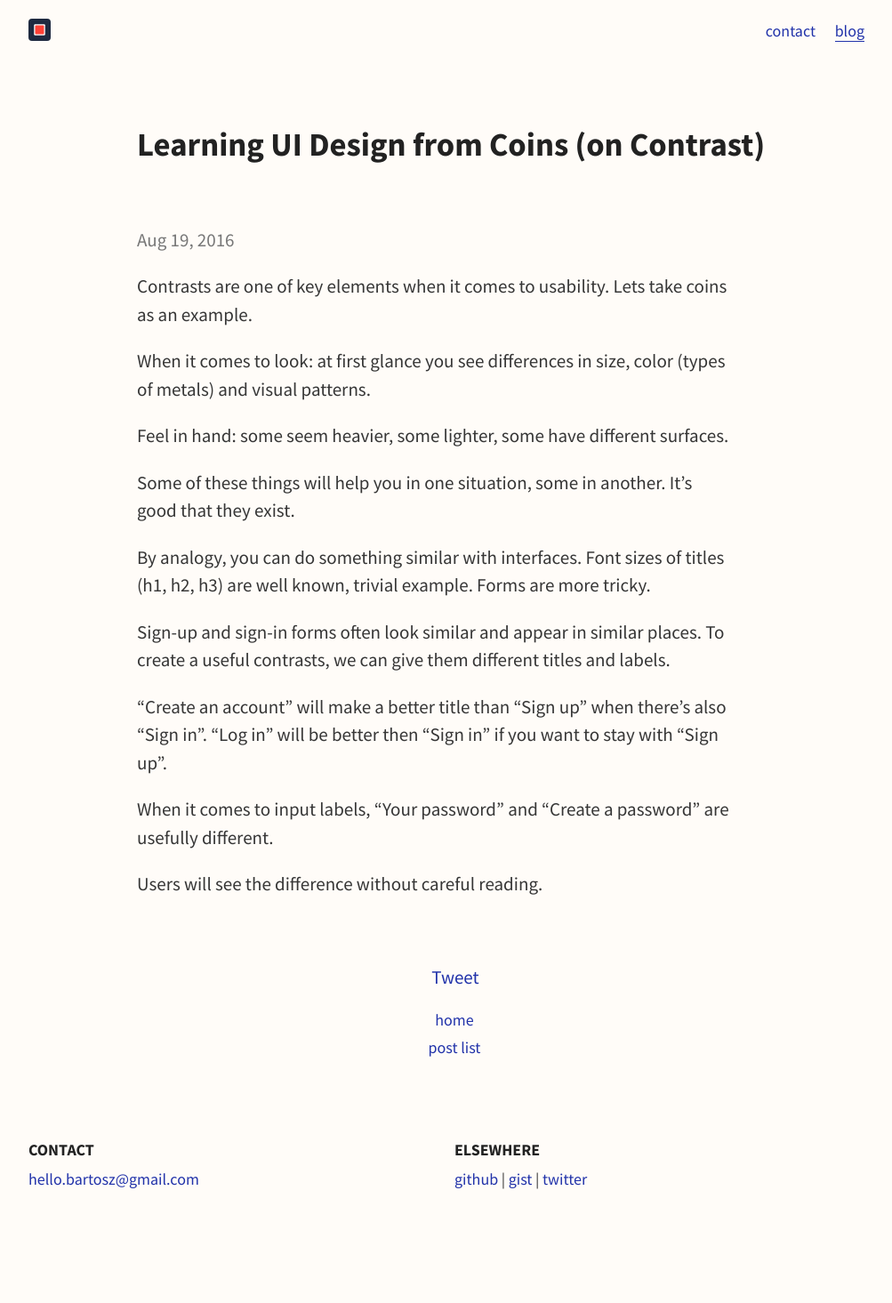
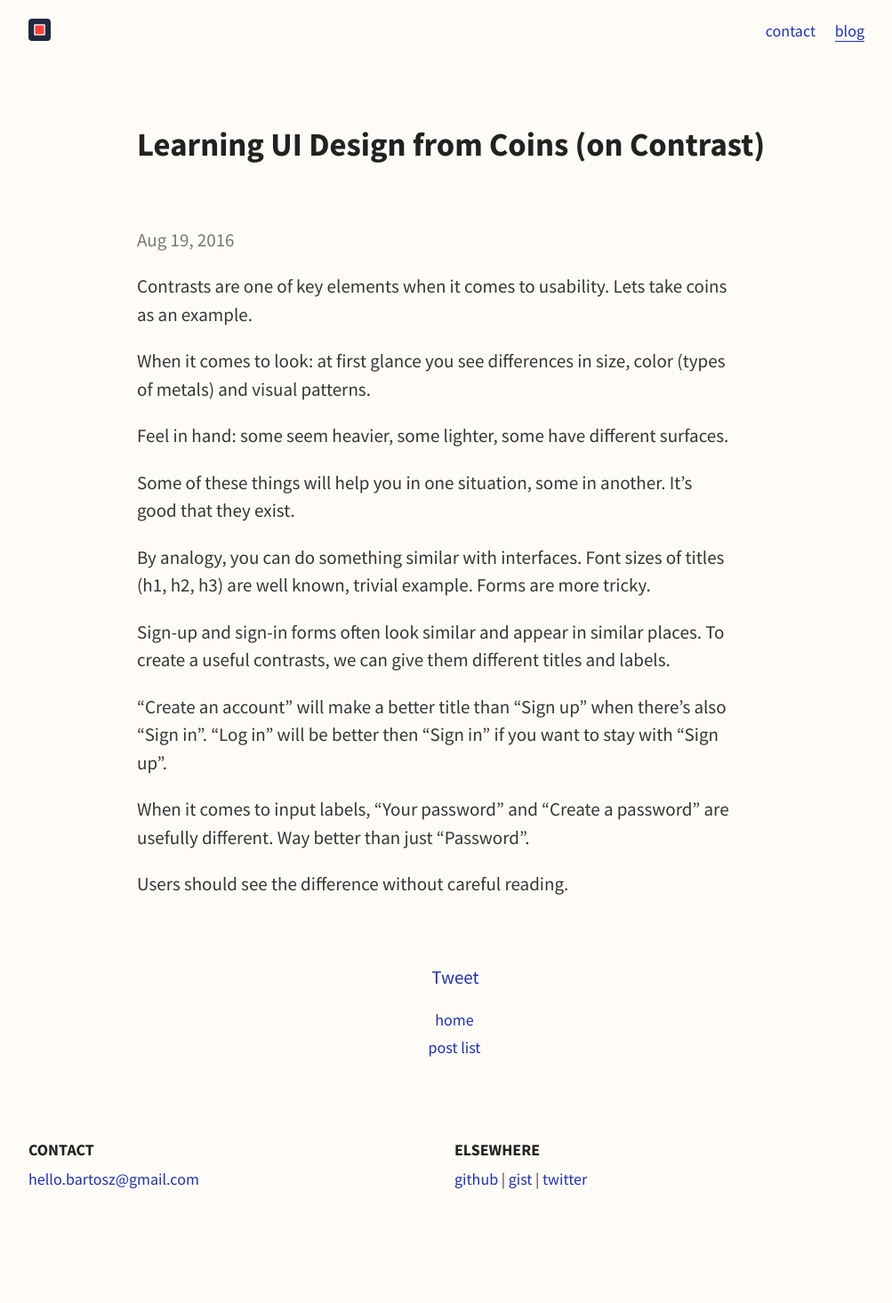
Before and after one commit to bart747/bart747, a Jekyll site: the page built from _posts/2016-08-19-ui-coins.md, in a window 1280 px wide. Shown: the whole page at 89% size, without its empty margins (129-1132 px from the left). Built offline with Jekyll 4.4.1, drawn with Linux system fonts in a browser that asks for light colours; comment, search, counter and statistics services are not loaded.

Commit message:
fix typos

```diff
--- a/_posts/2016-08-19-ui-coins.md
+++ b/_posts/2016-08-19-ui-coins.md
@@ -23,5 +23,6 @@ To create a useful contrasts, we can give them different titles and labels.
 “Log in” will be better then “Sign in” if you want to stay with “Sign up”.
 
 When it comes to input labels, “Your password” and “Create a password” are usefully different.
+Way better than just “Password”.
 
-Users will see the difference without careful reading.
+Users should see the difference without careful reading.
```
